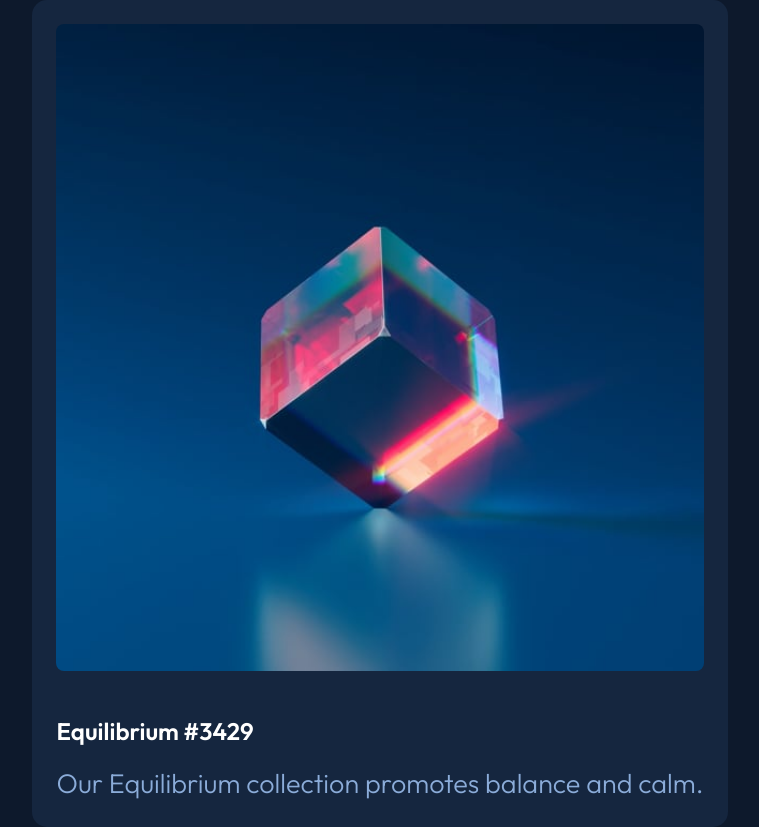
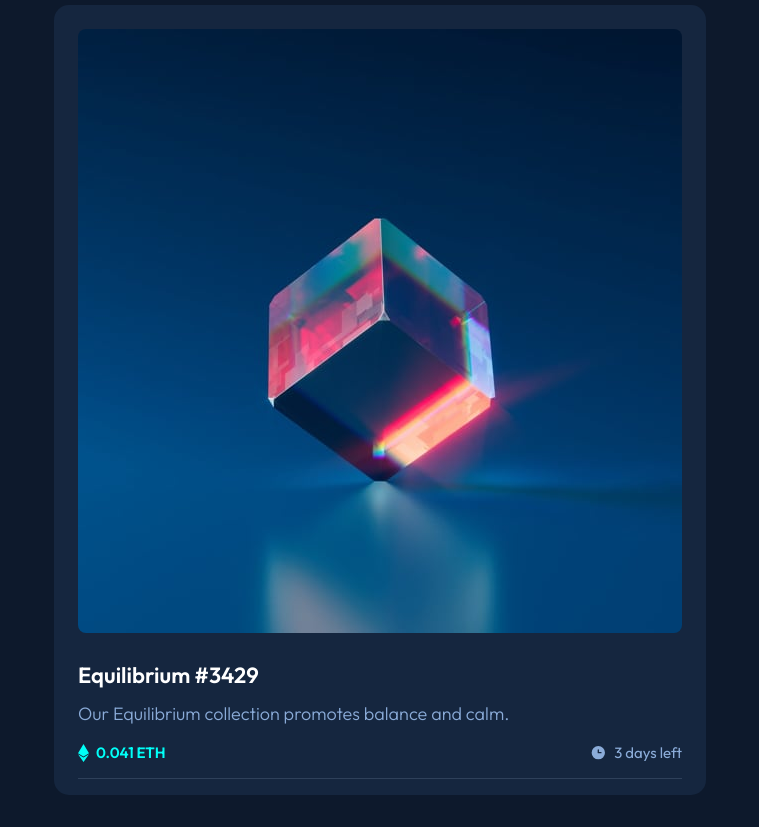
Before and after one commit to e-Steffen/NFT-Card, a plain HTML site: page index.html in a window 1280 px wide. Shown: the whole page, without its empty margins (260-1019 px from the left). After the commit the page ends 800 px from the top, so only its background shows below. Drawn offline with Linux system fonts and the light colour scheme.

Commit message:
add trade component

```diff
--- a/index.html
+++ b/index.html
@@ -20,6 +20,16 @@
       <img class="hero" src="./images/image-equilibrium.jpg" alt="nix" />
       <h1>Equilibrium #3429</h1>
       <p class="card-description">Our Equilibrium collection promotes balance and calm.</p>
+     <div class="trade">
+      <div class="balance">
+        <img src="./images/icon-ethereum.svg" alt="nix pic 404">
+        <span>0.041 ETH</span>
+      </div>
+      <div class="countdown">
+        <img src="./images/icon-clock.svg" alt="clock is ticking away itself">
+        <span>3 days left</span>
+      </div>
+     </div>
     </div>
   </body>
 </html>
--- a/style.css
+++ b/style.css
@@ -7,22 +7,22 @@
   margin: 0;
   padding: 0;
   box-sizing: border-box;
-  font-size: 1.5rem;
 }
 
 body {
   display: flex;
-  min-height: 100dvh;
+  min-height: 100dvh; /* dynamic viewport hight (also available as width) */
   background-color: #0d192c;
   align-items: center;
   justify-content: center;
   padding: 0 24px 0 24px;
+
   font-family: "Outfit", sans-serif;
 }
 
 h1 {
   color: var(--color-white);
-  font-size: 1rem;
+  font-size: 1.375rem;
   margin: 1.5rem 0 0.75rem 0;
 }
 
@@ -46,3 +46,31 @@ h1 {
   color: var(--color-soft-blue);
   margin-bottom: 1rem;
 }
+
+.trade {
+  display: flex;
+  justify-content: space-between;
+  border-bottom: solid 0.0625rem #2e405a;
+  padding-bottom: 1rem;
+  margin-bottom: 1rem;
+}
+
+.balance,
+.countdown {
+  display: flex;
+  align-items: center;
+}
+
+.balance span {
+  color: #00fff8;
+  font-size: 0.9375rem;
+  font-weight: 600;
+  margin-left: 0.4375rem;
+}
+
+.countdown span {
+  color: #8bacd9;
+  font-size: 0.9375rem;
+  font-weight: 400;
+  margin-left: 0.4375rem;
+}
```
